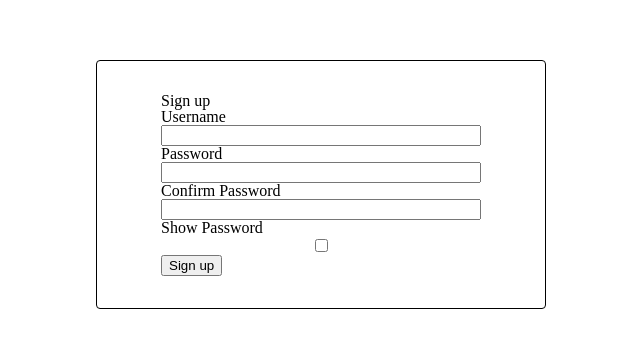
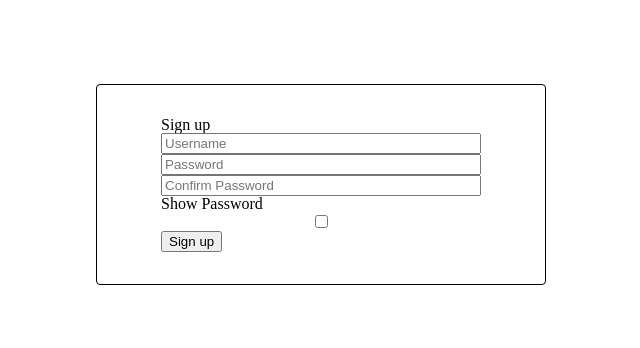
Before and after one commit to masonanders/signup-form-prototype, a React (Create React App) app: page / in a window 1280 px wide. Shown: the part 216-564 px from the top of the page, without its empty margins (319-959 px from the left). Built offline with nearby package versions, Linux system fonts and the light colour scheme.

Commit message:
Switch labels for input placeholders

```diff
--- a/src/components/Signup/index.js
+++ b/src/components/Signup/index.js
@@ -24,28 +24,28 @@ export default function Signup({ onSignup }) {
     <div className="signup-form">
       <h1>Sign up</h1>
 
-      <label htmlFor="username">Username</label>
       <input
         type="text"
         id="username"
+        placeholder="Username"
         value={username}
         onChange={(e) => setUsername(e.target.value)}
         error={String(error && !!username)}
-      />
+        />
 
-      <label htmlFor="pass">Password</label>
       <input
         type={showPass ? "text" : "password"}
         id="pass"
+        placeholder="Password"
         value={password}
         onChange={(e) => setPassword(e.target.value)}
         error={String(error && (!!password || password !== confPass))}
-      />
+        />
 
-      <label htmlFor="conf-pass">Confirm Password</label>
       <input
         type={showPass ? "text" : "password"}
         id="conf-pass"
+        placeholder="Confirm Password"
         value={confPass}
         onChange={(e) => setConfPass(e.target.value)}
         error={String(error && (!!confPass || password !== confPass))}
```
